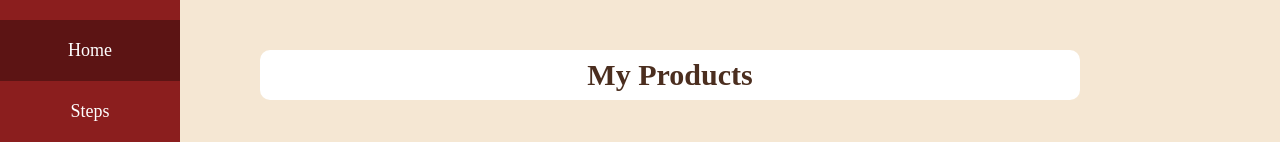
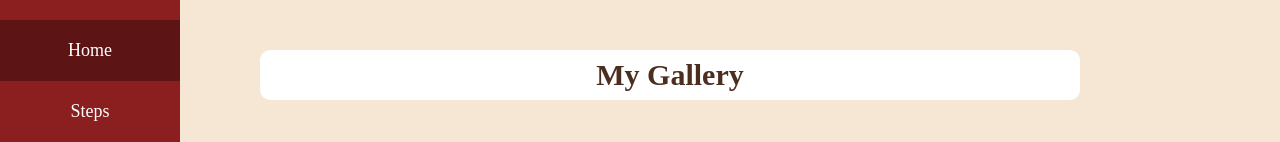
Before and after one commit to navilez/MART145, a plain HTML site: page project1_5page/gallery.html in a window 1280 px wide. Shown: the top 142 px of the page. Drawn offline with Linux system fonts and the light colour scheme.

Commit message:
Update gallery.html

```diff
--- a/project1_5page/gallery.html
+++ b/project1_5page/gallery.html
@@ -18,7 +18,7 @@
 		</nav>
 
 		<div class="content">
-			<h1>My Products</h1>
+			<h1>My Gallery</h1>
 
 		<h2>Leather Converse</h2>
 		<img src="images/customleatherconverse.jpg" alt="Customized leather on blue suede converse" style="display:block;margin:20px auto;max-width:300px;">
```
